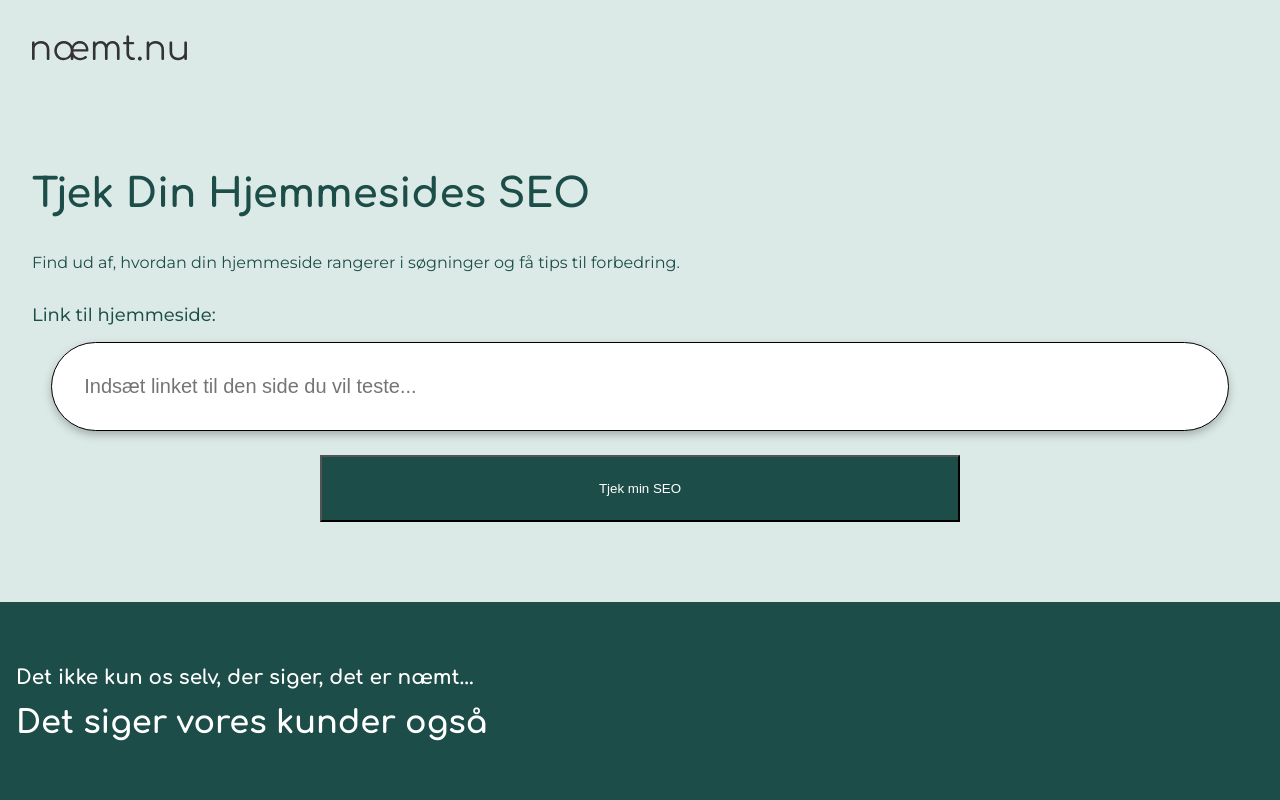
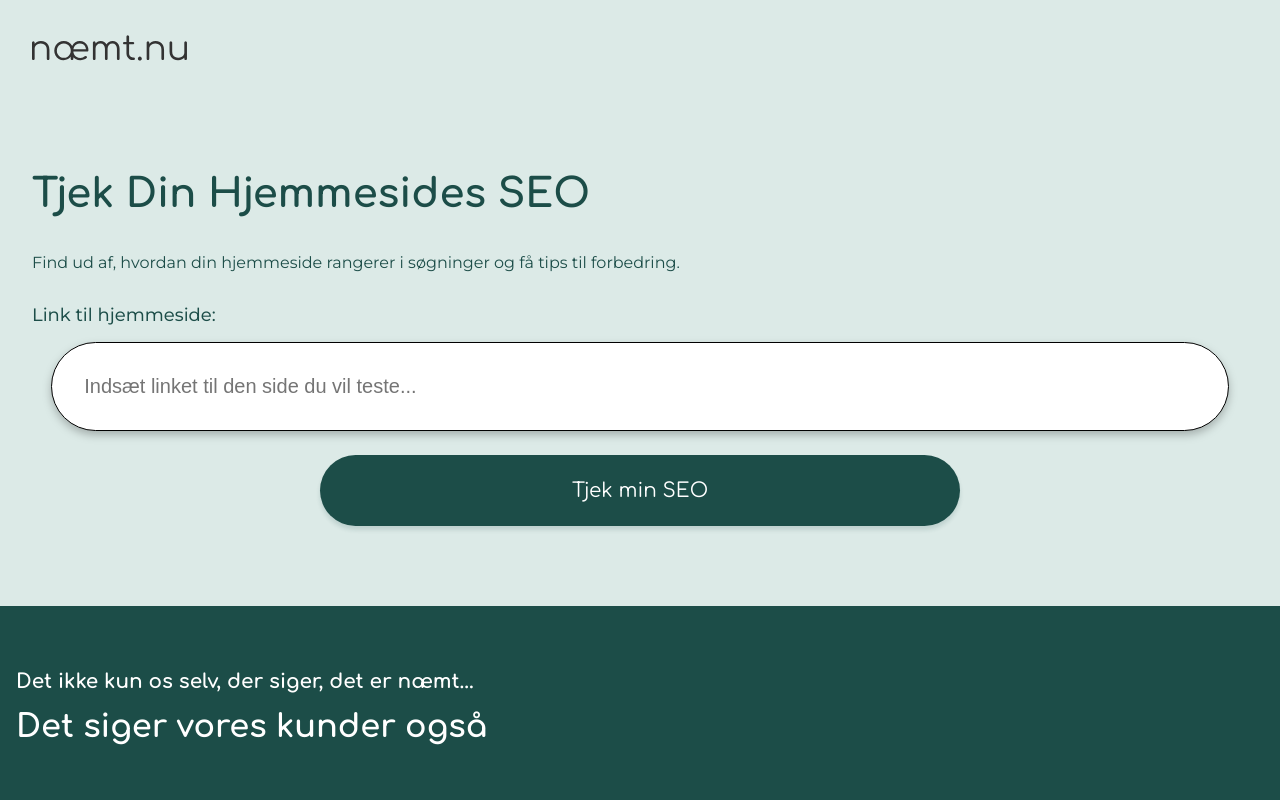
Before and after one commit to SofiePedersen/naemtnu, a Vue app: page / in a window 1280 px wide. Shown: the top 800 px of the page. Built offline with nearby package versions, Linux system fonts and the light colour scheme; no server answers.

Commit message:
Update HeroSection.vue

```diff
--- a/src/components/HeroSection.vue
+++ b/src/components/HeroSection.vue
@@ -14,7 +14,6 @@ const fetchPageSpeedData = async () => {
     url.searchParams.set('key', apiKey);
 
     try {
-        await new Promise(resolve => setTimeout(resolve, 3000));
         const response = await fetch(url);
         resultData.value = await response.json();
         console.log(resultData.value);
@@ -26,6 +25,10 @@ const fetchPageSpeedData = async () => {
 
 <template>
     <main>
+        <div class="HeroSection" v-if="resultData">
+            <h2 class="HeroSection__text__h1">Resultater:</h2>
+            <p class="HeroSection__text__p">{{ Math.round(resultData.lighthouseResult.categories.performance.score * 100) }}</p>
+        </div>
         <div class="HeroSection">
             <h1 class="HeroSection__text__h1">Tjek Din Hjemmesides SEO</h1>
             <p class="HeroSection__text__p">Find ud af, hvordan din hjemmeside rangerer i søgninger og få tips til forbedring.</p>
@@ -33,11 +36,7 @@ const fetchPageSpeedData = async () => {
         <h5 class="HeroSection__text__h5">Link til hjemmeside:</h5>
         <div class="HeroSection__button--SEO">
             <input type="text" v-model="targetUrl" @keydown.enter="fetchPageSpeedData" placeholder="Indsæt linket til den side du vil teste..." />
-            <button type="submit" id="submit-btn" @click="fetchPageSpeedData">Tjek min SEO</button>
-        </div>
-        <div v-if="resultData">
-            <h2>Resultater:</h2>
-            <pre>{{ Math.round(resultData.lighthouseResult.categories.performance.score * 100) }}</pre>
+            <button class="btn__green" type="submit" id="submit-btn" @click="fetchPageSpeedData">Tjek min SEO</button>
         </div>
     </main>
 </template>
@@ -96,7 +95,7 @@ input {
     filter: drop-shadow(0px 4px 4px rgba(0, 0, 0, 0.25));
 }
 
-button {
+.btn__green {
     width: 50%;
     padding-top: 1.5rem;
     padding-bottom: 1.5rem;
```
